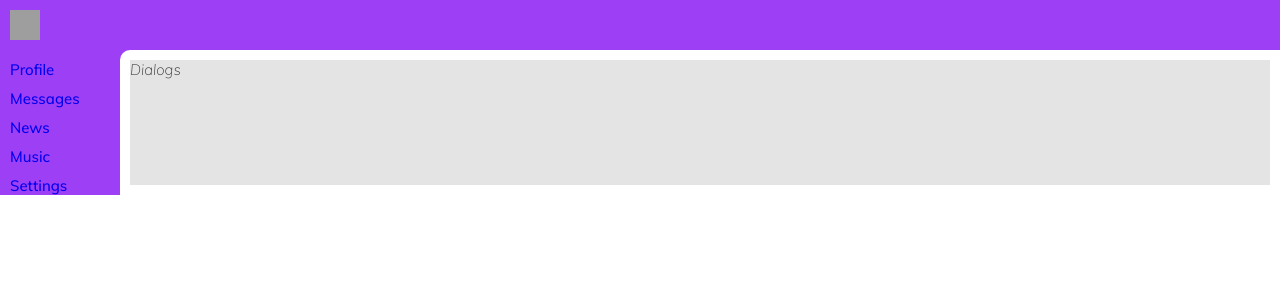
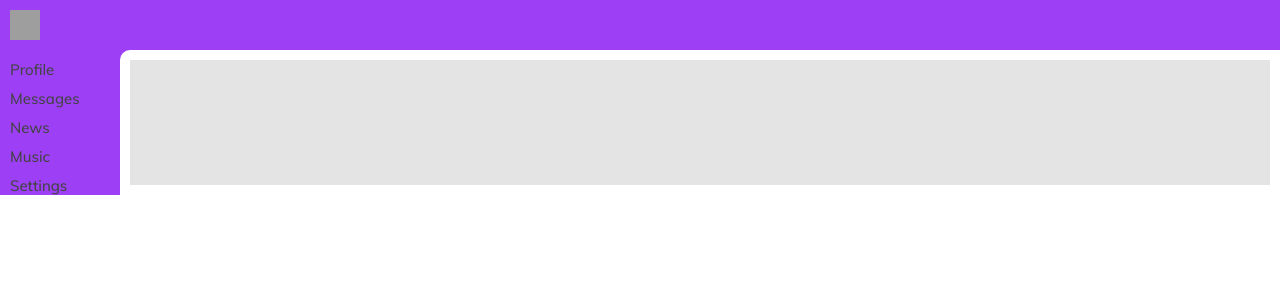
Before and after one commit to KoTuK2306/React-app, a React (Create React App) app: page / in a window 1280 px wide. Shown: the top 300 px of the page. Built offline with nearby package versions, Linux system fonts and the light colour scheme; grey boxes are pictures that could not be loaded.

Commit message:
Added browser routing

```diff
--- a/package.json
+++ b/package.json
@@ -8,6 +8,7 @@
     "@testing-library/user-event": "^7.2.1",
     "react": "^16.13.1",
     "react-dom": "^16.13.1",
+    "react-router-dom": "^5.2.0",
     "react-scripts": "3.4.1"
   },
   "scripts": {
--- a/src/App.js
+++ b/src/App.js
@@ -4,22 +4,29 @@ import Header from './components/Header/header';
 import Navbar from './components/Navbar/navbar';
 import Profile from './components/Profile/profile';
 import Dialogs from './components/Dialogs/dialogs';
+import News from './components/News/news';
+import Music from '../src/components/Music/music';
+import Settings from './components/Settings/settings';
+import { Route } from 'react-router-dom';
+import {BrowserRouter, route} from 'react-router-dom'
 
 const App = (props) => {
   return (
-    <div className = {classes.content}>
+    <BrowserRouter>
+      <div className = {classes.content}>
 
-      <Header />
-      <Navbar />
-      <div className = {classes.contentItem}>
+        <Header />
+        <Navbar />
+        <div className = {classes.contentItem}>
+          <Route path = '/dialogs'component = {Dialogs}/>
+          <Route path = '/profile' component = {Profile}/>
+          <Route path = '/news' component = {News}/>
+          <Route path = '/music' component = {Music}/>
+          <Route path = '/settings' component = {Settings}/>
+        </div>
 
-        {/* <Profile /> */}
-        <Dialogs />
       </div>
-
-
-
-    </div>
+      </BrowserRouter>
   );
 }
 
--- a/src/components/Dialogs/dialogs.js
+++ b/src/components/Dialogs/dialogs.js
@@ -1,5 +1,5 @@
 import React from 'react';
-import classes from './dialogs.module.css'
+import classes from './dialogs.module.css';
 
 const Dialogs = (props) =>{
     return(
--- /dev/null
+++ b/src/components/Music/music.js
@@ -0,0 +1,12 @@
+import React from 'react';
+import classes from './music.module.css';
+
+const Music = () => {
+    return(
+        <div>
+            Music
+        </div>
+    );
+}
+
+export default Music;
--- a/src/components/Navbar/navbar.js
+++ b/src/components/Navbar/navbar.js
@@ -4,11 +4,11 @@ import classes from './navbar.module.css'
 const Navbar = () =>{
     return(
         <nav className = {classes.nav}>
-            <div className = {classes.navText}><a href = '#2'>Profile</a></div>
-            <div className = {classes.navText}><a href = '#2'>Messages</a></div>
-            <div className = {classes.navText}><a href = '#2'>News</a></div>
-            <div className = {classes.navText}><a href = '#2'>Music</a></div>
-            <div className = {classes.navText}><a href = '#2'>Settings</a></div>
+            <div className = {classes.navText}><a href = '/profile'>Profile</a></div>
+            <div className = {classes.navText}><a href = '/dialogs'>Messages</a></div>
+            <div className = {classes.navText}><a href = '/news'>News</a></div>
+            <div className = {classes.navText}><a href = '/music'>Music</a></div>
+            <div className = {classes.navText}><a href = '/settings'>Settings</a></div>
         </nav>
     );
 }
--- a/src/components/Navbar/navbar.module.css
+++ b/src/components/Navbar/navbar.module.css
@@ -24,6 +24,7 @@
 
 a{
     text-decoration: none;
+    color: rgb(68, 68, 68);
 }
 
 a:active{
--- /dev/null
+++ b/src/components/News/news.js
@@ -0,0 +1,12 @@
+import React from 'react';
+import classes from './news.module.css'
+
+const News = () =>{
+    return(
+        <div>
+            News
+        </div>
+    );
+}
+
+export default News;
--- /dev/null
+++ b/src/components/Settings/settings.js
@@ -0,0 +1,12 @@
+import React from 'react';
+import classes from './settings.module.css';
+
+const Settings = () =>{
+    return(
+        <div>
+            Settings
+        </div>
+    );
+}
+
+export default Settings;
```
Also changed, not shown: src/components/Music/music.module.css (added), src/components/News/news.module.css (added), src/components/Settings/settings.module.css (added), 1 other file (tests, documents, lock files or other folders).
